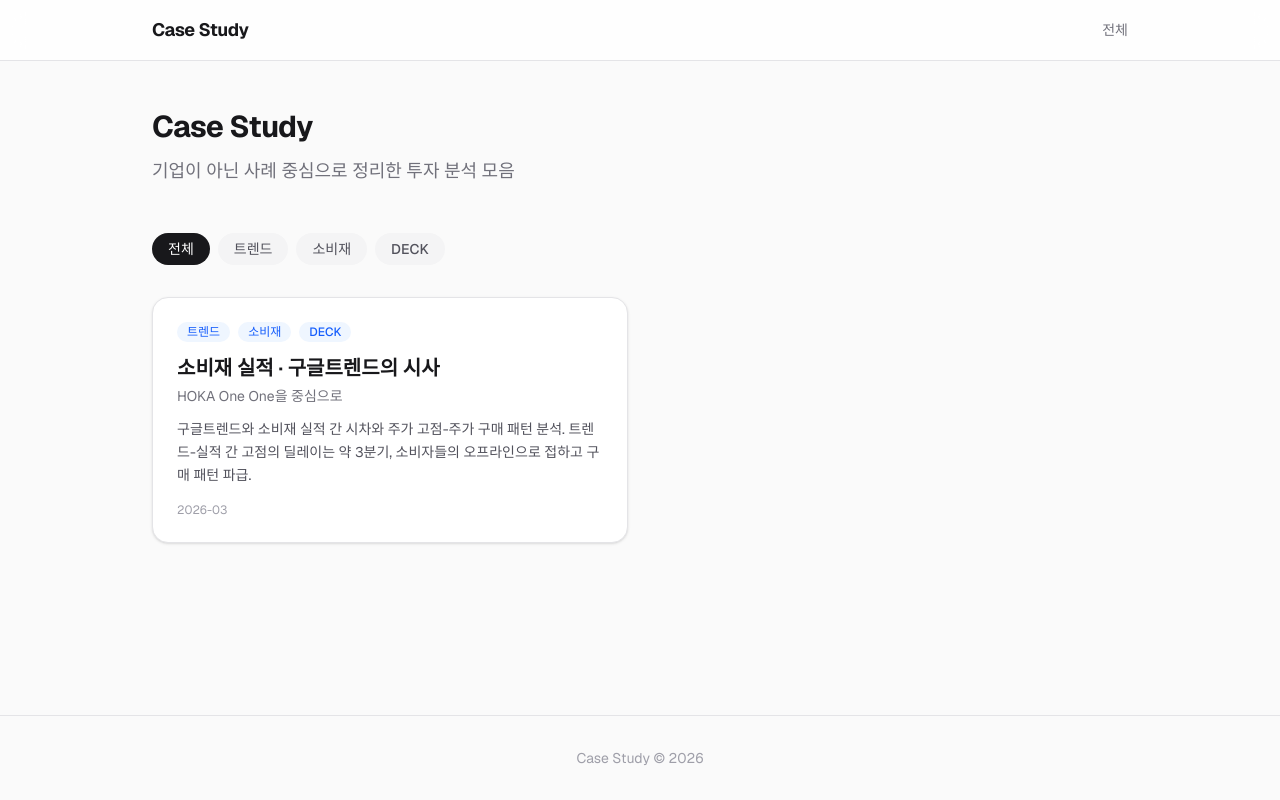
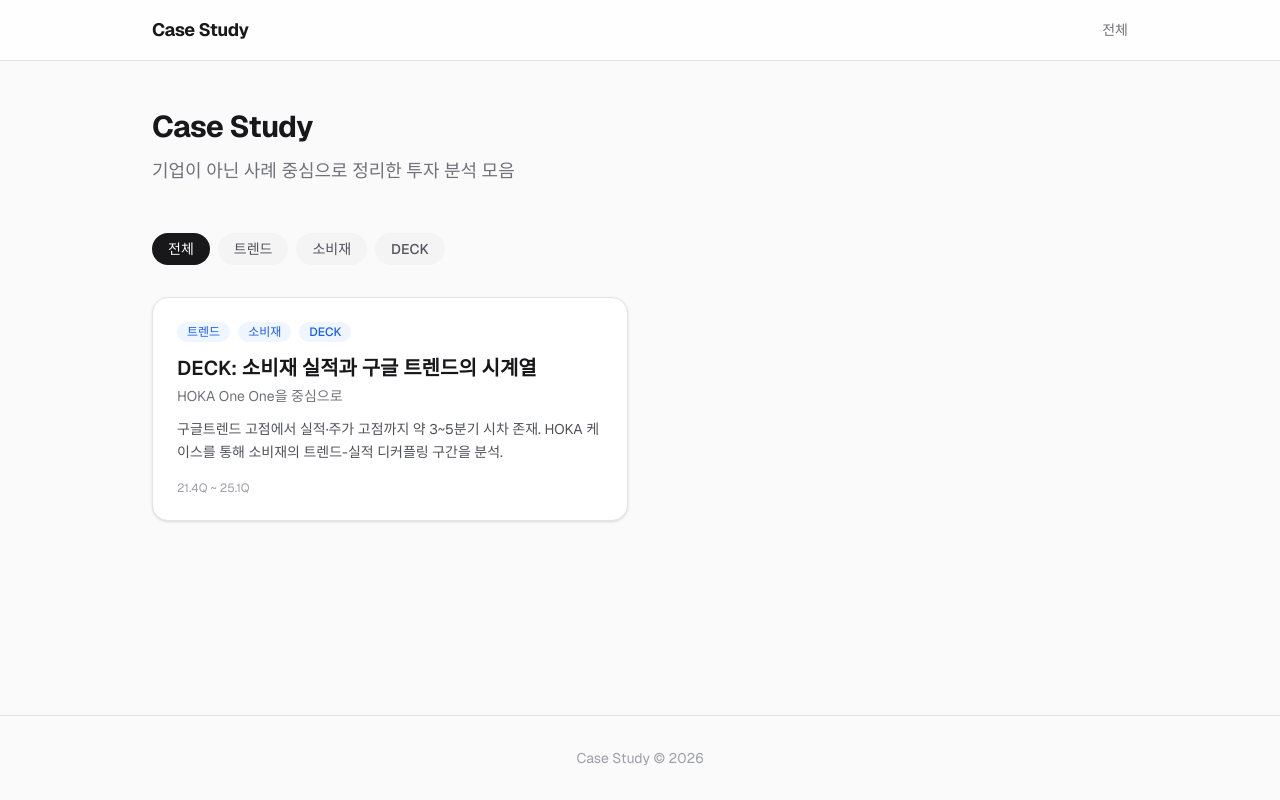
Before and after one commit to chlakaelf/case-study-web, a Next.js app: page / in a window 1280 px wide. Built offline with nearby package versions, Linux system fonts and the light colour scheme.

Commit message:
Update card title, summary, and date range

```diff
--- a/src/data/case-studies.ts
+++ b/src/data/case-studies.ts
@@ -25,12 +25,12 @@ export interface CaseStudy {
 export const caseStudies: CaseStudy[] = [
   {
     slug: "hoka-google-trends",
-    title: "소비재 실적 · 구글트렌드의 시사",
+    title: "DECK: 소비재 실적과 구글 트렌드의 시계열",
     subtitle: "HOKA One One을 중심으로",
     tags: ["트렌드", "소비재", "DECK"],
     summary:
-      "구글트렌드와 소비재 실적 간 시차와 주가 고점-주가 구매 패턴 분석. 트렌드-실적 간 고점의 딜레이는 약 3분기, 소비자들의 오프라인으로 접하고 구매 패턴 파급.",
-    date: "2026-03",
+      "구글트렌드 고점에서 실적·주가 고점까지 약 3~5분기 시차 존재. HOKA 케이스를 통해 소비재의 트렌드-실적 디커플링 구간을 분석.",
+    date: "21.4Q ~ 25.1Q",
   },
   // 새 케이스 추가 예시:
   // {
```
